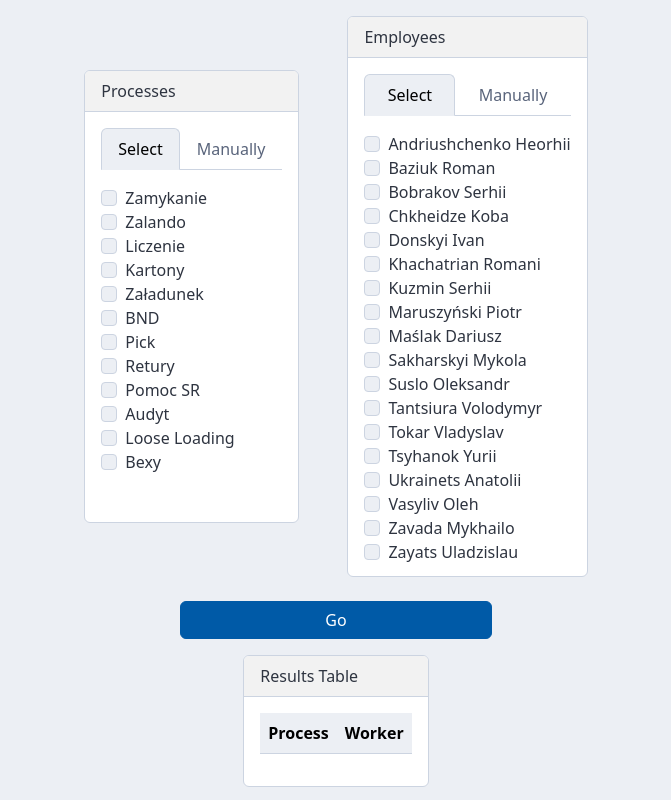
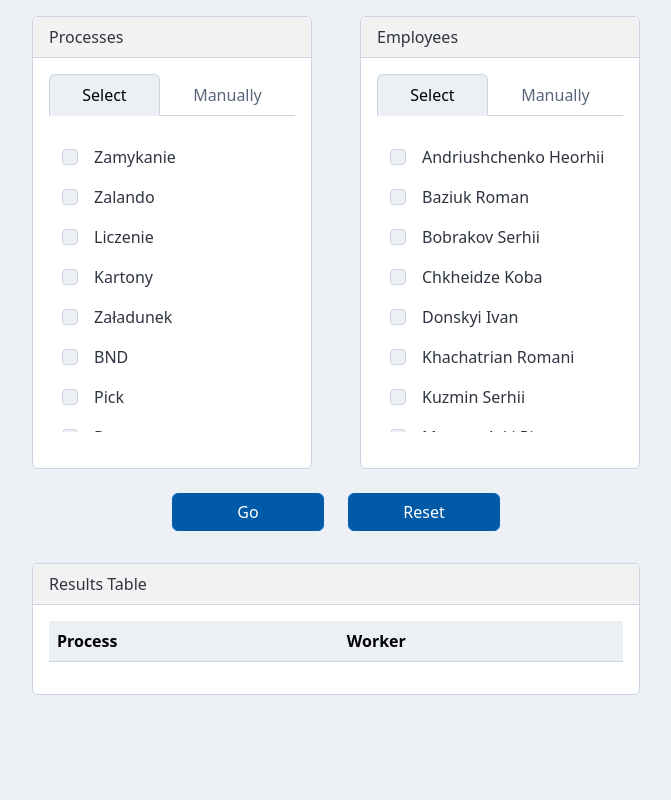
Before and after one commit to yurii-corssa/process-randomizer, a React (Create React App) app: page / in a window 1280 px wide. Shown: the whole page, without its empty margins (304-975 px from the left). Built offline with nearby package versions, Linux system fonts and the light colour scheme.

Commit message:
Refactoring components

```diff
--- a/src/components/Field.jsx
+++ b/src/components/Field.jsx
@@ -7,7 +7,6 @@ import {
   DropdownButton,
   FormControl,
   InputGroup,
-  SplitButton,
 } from 'react-bootstrap';
 
 const Field = ({
@@ -41,8 +40,9 @@ const Field = ({
       />
       <DropdownButton
         id="input-group-dropdown-1"
-        variant="outline-primary"
+        variant="outline-secondary"
         disabled={disabled}
+        title={<LuChevronDown />}
       >
         <FieldOptions
           options={data}
@@ -53,8 +53,7 @@ const Field = ({
       </DropdownButton>
 
       <Button
-        // className="btn btn-outline-secondary d-flex align-items-center"
-        variant="outline-primary"
+        variant="outline-secondary"
         onClick={() => deleteField(fields, setFields, id, value)}
         disabled={isLastField || disabled}
       >
--- a/src/components/FieldOptions.jsx
+++ b/src/components/FieldOptions.jsx
@@ -1,5 +1,5 @@
 import { nanoid } from 'nanoid';
-import { Button, DropdownItem } from 'react-bootstrap';
+import { DropdownItem } from 'react-bootstrap';
 
 const FieldOptions = ({ options, fields, isUniqueData, onSelect }) => {
   return options.map(option => {
--- a/src/components/ManuallyForm.jsx
+++ b/src/components/ManuallyForm.jsx
@@ -2,29 +2,30 @@ import { useEffect } from 'react';
 import Field from './Field';
 import { LuListPlus } from 'react-icons/lu';
 import { addField } from 'utils/addField';
+import { Button, Form } from 'react-bootstrap';
 
-const ManuallyForm = ({ data, fields, setFields, isUniqueData, disabled }) => {
+const ManuallyForm = ({
+  label,
+  data,
+  fields,
+  setFields,
+  isUniqueData,
+  disabled,
+}) => {
   useEffect(() => {
     if (!fields.length) {
       addField(setFields);
     }
-  }, []);
+  }, [fields.length, setFields]);
 
   return (
-    <form
-      style={{
-        height: '40vh',
-        display: 'flex',
-        flexDirection: 'column',
-        justifyContent: 'space-between',
-      }}
-    >
+    <Form className="fields-form">
       <div className="fields-container">
         {fields.map(({ id, value }) => {
           return (
             <Field
               key={id}
-              label="Process"
+              label={label}
               id={id}
               value={value}
               data={data}
@@ -38,16 +39,15 @@ const ManuallyForm = ({ data, fields, setFields, isUniqueData, disabled }) => {
         })}
       </div>
 
-      <button
-        type="button"
-        className="btn btn-primary"
+      <Button
+        className="form-btn"
         disabled={disabled}
         onClick={() => addField(setFields)}
       >
         <LuListPlus />
         Add Field
-      </button>
-    </form>
+      </Button>
+    </Form>
   );
 };
 
--- a/src/components/Randomizer.jsx
+++ b/src/components/Randomizer.jsx
@@ -94,10 +94,10 @@ const Randomizer = () => {
   return isLoading ? (
     <div>Loading...</div>
   ) : (
-    <>
-      <Stack as="section" gap={4} className="p-3">
-        <Stack bsPrefix="hstack" gap={5} className="justify-content-center">
-          <BackgroundCard title="Processes" >
+    <Stack as="main">
+      <Stack as="section" gap={4} className="p-3 w-50 mx-auto">
+        <Stack bsPrefix="hstack" gap={5} className="justify-content-between">
+          <BackgroundCard title="Processes">
             <Tabs
               defaultActiveKey="select"
               id="fill-tab-example"
@@ -114,6 +114,7 @@ const Randomizer = () => {
               </Tab>
               <Tab eventKey="manually" title="Manually">
                 <ManuallyForm
+                  label="Process"
                   data={dataProcesses}
                   fields={processFields}
                   setFields={setProcessFields}
@@ -124,7 +125,7 @@ const Randomizer = () => {
             </Tabs>
           </BackgroundCard>
 
-          <BackgroundCard title="Employees" >
+          <BackgroundCard title="Employees">
             <Tabs
               defaultActiveKey="select"
               id="fill-tab-example"
@@ -141,6 +142,7 @@ const Randomizer = () => {
               </Tab>
               <Tab eventKey="manually" title="Manually">
                 <ManuallyForm
+                  label="Employee"
                   data={dataWorkers}
                   fields={workerFields}
                   setFields={setWorkerFields}
@@ -152,15 +154,20 @@ const Randomizer = () => {
           </BackgroundCard>
         </Stack>
 
-        <Stack bsPrefix="hstack" className="justify-content-center">
+        <Stack bsPrefix="hstack" className="justify-content-center" gap={4}>
           <Button
-            type="button"
-            variant="primary"
             className="w-25"
             onClick={handleClick}
             disabled={isRandomizing}
           >
             Go
+          </Button>
+          <Button
+            className="w-25"
+            onClick={() => window.location.reload()}
+            disabled={isRandomizing}
+          >
+            Reset
           </Button>
           {explosion && (
             <ConfettiExplosion
@@ -172,8 +179,8 @@ const Randomizer = () => {
         </Stack>
       </Stack>
 
-      <Stack gap={5} className="align-items-center">
-        <BackgroundCard title="Results Table" >
+      <Stack as="section" gap={4} className="p-3 w-50 mx-auto">
+        <BackgroundCard title="Results Table">
           {explosion && (
             <ConfettiExplosion
               force={0.8}
@@ -184,7 +191,7 @@ const Randomizer = () => {
           <ResultsTable data={randomValues} />
         </BackgroundCard>
       </Stack>
-    </>
+    </Stack>
   );
 };
 
--- a/src/components/ResultsTable.jsx
+++ b/src/components/ResultsTable.jsx
@@ -1,8 +1,9 @@
+import { Table } from 'react-bootstrap';
 import TableItem from './TableItem';
 
 const ResultsTable = ({ data }) => {
   return (
-    <table className="table table-striped table-hover">
+    <Table striped hover>
       <thead>
         <tr>
           <th>Process</th>
@@ -14,7 +15,7 @@ const ResultsTable = ({ data }) => {
           return <TableItem key={worker} process={process} worker={worker} />;
         })}
       </tbody>
-    </table>
+    </Table>
   );
 };
 
--- a/src/components/SelectForm.jsx
+++ b/src/components/SelectForm.jsx
@@ -1,16 +1,17 @@
+import { Form } from 'react-bootstrap';
 import { toggleCheckbox } from 'utils/toggleCheckbox';
 
 const SelectForm = ({ data, fields, setFields, disabled }) => {
   const isChecked = value => fields?.some(field => field.value === value);
 
   return (
-    <form style={{ height: '40vh' }}>
-      <div className="form-check checks-container">
+    <Form className="fields-form">
+      <div className="checks-container">
         {data.map(({ value }) => {
           return (
-            <div key={value} className="check-item">
-              <input
-                className="form-check-input"
+            <Form.Group key={value} className="check-item">
+              <Form.Check
+                className="check-btn"
                 type="checkbox"
                 name={value}
                 value={value}
@@ -19,14 +20,12 @@ const SelectForm = ({ data, fields, setFields, disabled }) => {
                 onChange={() => toggleCheckbox(fields, setFields, value)}
                 disabled={disabled}
               />
-              <label className="form-check-label" htmlFor={value}>
-                {value}
-              </label>
-            </div>
+              <Form.Label htmlFor={value}>{value}</Form.Label>
+            </Form.Group>
           );
         })}
       </div>
-    </form>
+    </Form>
   );
 };
 
--- a/src/styles/custom.scss
+++ b/src/styles/custom.scss
@@ -7,7 +7,7 @@ $warning: #f0ad4e;
 $danger: #d9534f;
 $light: #eceff4;
 $dark: #2e3440;
-$white: #FFFFFF;
+$white: #ffffff;
 
 // Цвета фона
 $background: $white;
@@ -16,7 +16,6 @@ $body-color: $dark;
 
 // Цвета границ
 $border-color: darken($light, 10%);
-
 
 // Цвета текста
 $text-color: $dark;
@@ -156,30 +155,78 @@ $jumbotron-color: darken($primary, 50%);
 
 @import '~bootstrap/scss/bootstrap';
 
-.background-card {
-  padding: 25px 15px;
-  border-radius: 15px;
-  background-color: #eceff4;
+.dropdown-toggle::after {
+  content: none;
 }
 
-// .fields-container {
-//   width: 320px;
-//   // height: 40vh;
-//   // height: 100%;
-//   padding: 5px;
-//   margin-bottom: 20px;
-//   overflow-y: scroll;
-// }
+.dropdown-item:hover {
+  background-color: lighten($light, 50%);
+}
 
-// .checks-container {
-//   display: flex;
-//   flex-direction: column;
-//   width: 320px;
-//   // height: 40vh;
-//   height: 100%;
-//   padding: 5px;
-//   margin-bottom: 20px;
-//   overflow-y: scroll;
+.fields-form {
+  display: flex;
+  flex-direction: column;
+  justify-content: space-between;
+  height: 40vh;
+}
+
+.fields-container {
+  width: 300px;
+  height: 100%;
+  padding: 5px;
+  margin-bottom: 20px;
+  overflow-y: scroll;
+}
+
+.checks-container {
+  width: 300px;
+  height: 100%;
+  padding: 5px;
+  margin-bottom: 20px;
+  overflow-y: scroll;
+}
+
+.check-item {
+  display: flex;
+  border-radius: var(--bs-border-radius);
+  cursor: pointer;
+
+  .check-btn {
+    padding: 0.5rem;
+    cursor: inherit;
+
+    input {
+      cursor: inherit;
+    }
+  }
+
+  label {
+    padding: 0.5rem;
+    width: 100%;
+    margin: 0;
+    cursor: inherit;
+  }
+
+  &:hover {
+    background-color: $input-bg;
+  }
+}
+
+.form-btn {
+  display: flex;
+  justify-content: center;
+  align-items: center;
+  gap: 0.5rem;
+}
+
+.table {
+  min-width: 100%;
+}
+
+// .background-card {
+//   padding: 25px 15px;
+//   border-radius: 15px;
+//   background-color: #eceff4;
 // }
 
 // .check-item {
@@ -197,13 +244,13 @@ $jumbotron-color: darken($primary, 50%);
 //   width: 100%;
 // }
 
-// .dropdown {
-//   position: static;
-// }
+.dropdown {
+  position: static;
+}
 
-// .input-group {
-//   position: static;
-// }
+.input-group {
+  position: static;
+}
 
 // .dropdown-menu {
 //   position: absolute;
```
